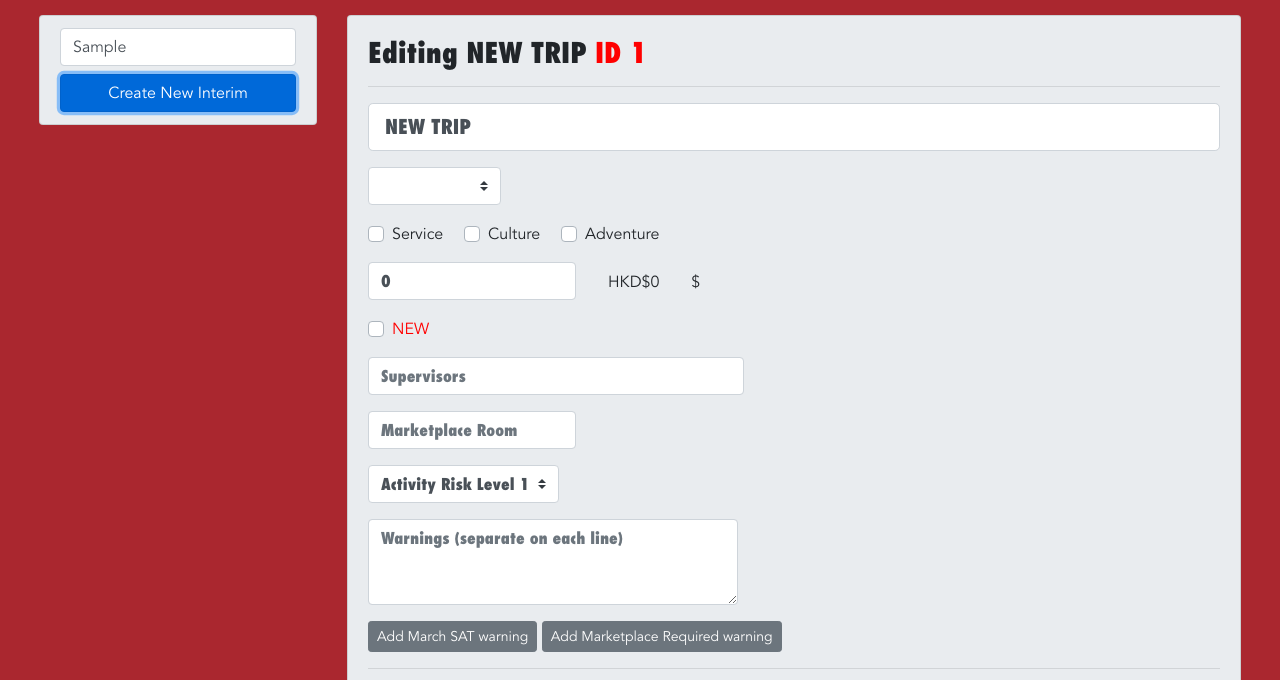
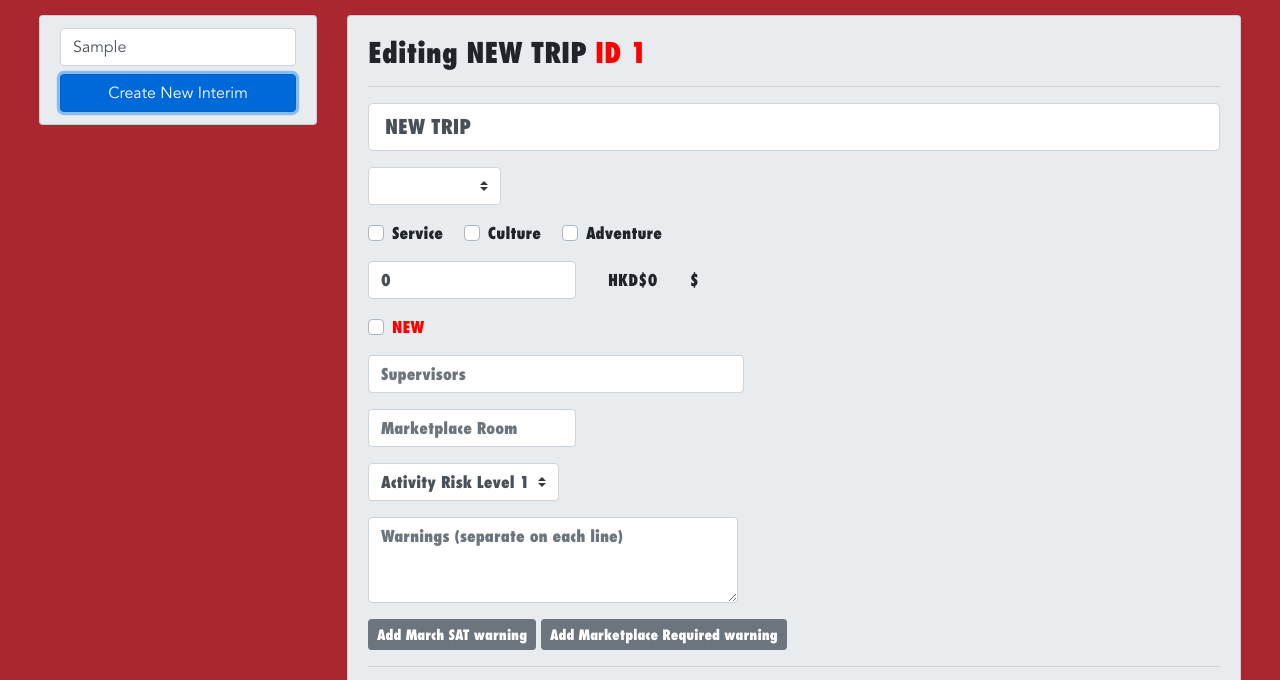
Before and after one commit to bungularbike/hkis-interim, a plain HTML site: page admin.html in a window 1280 px wide. Both pictures are taken after typing "Sample" into the empty fields and a click on the button "Create New Interim". Shown: the part 85-765 px from the top of the page. Drawn offline with Linux system fonts and the light colour scheme; no server answers.

Commit message:
Admin fonts 2

```diff
--- a/style.css
+++ b/style.css
@@ -249,7 +249,7 @@ h1, h2, h3, h4, h5, h6, .h1, .h2, .h3, .h4, .h5, .h6 {
 	}
 }
 
-#tripEditor div:first-of-type {
+#tripEditor div:first-of-type * {
 	font-family: "Futura Bold" !important;
 }
 
```
